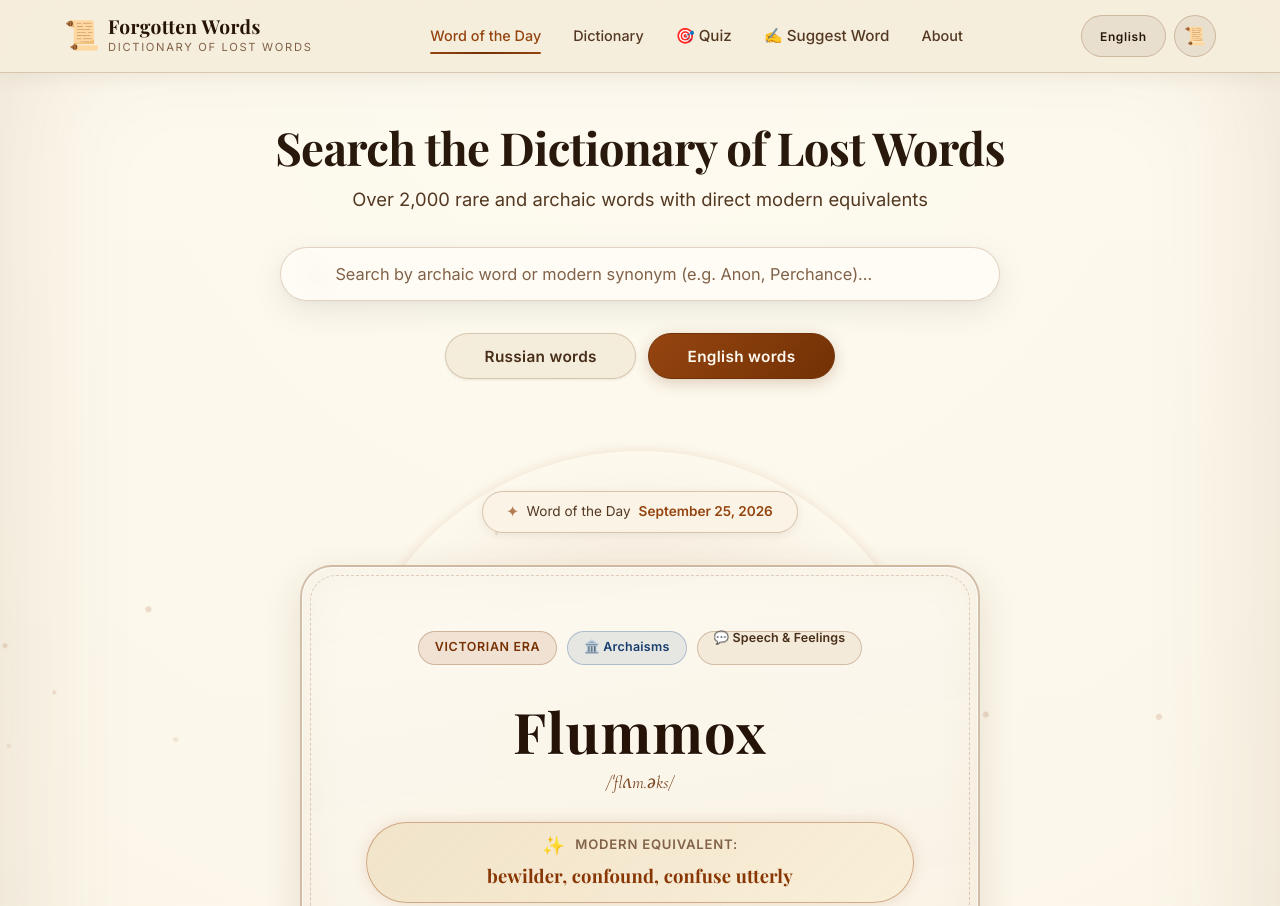
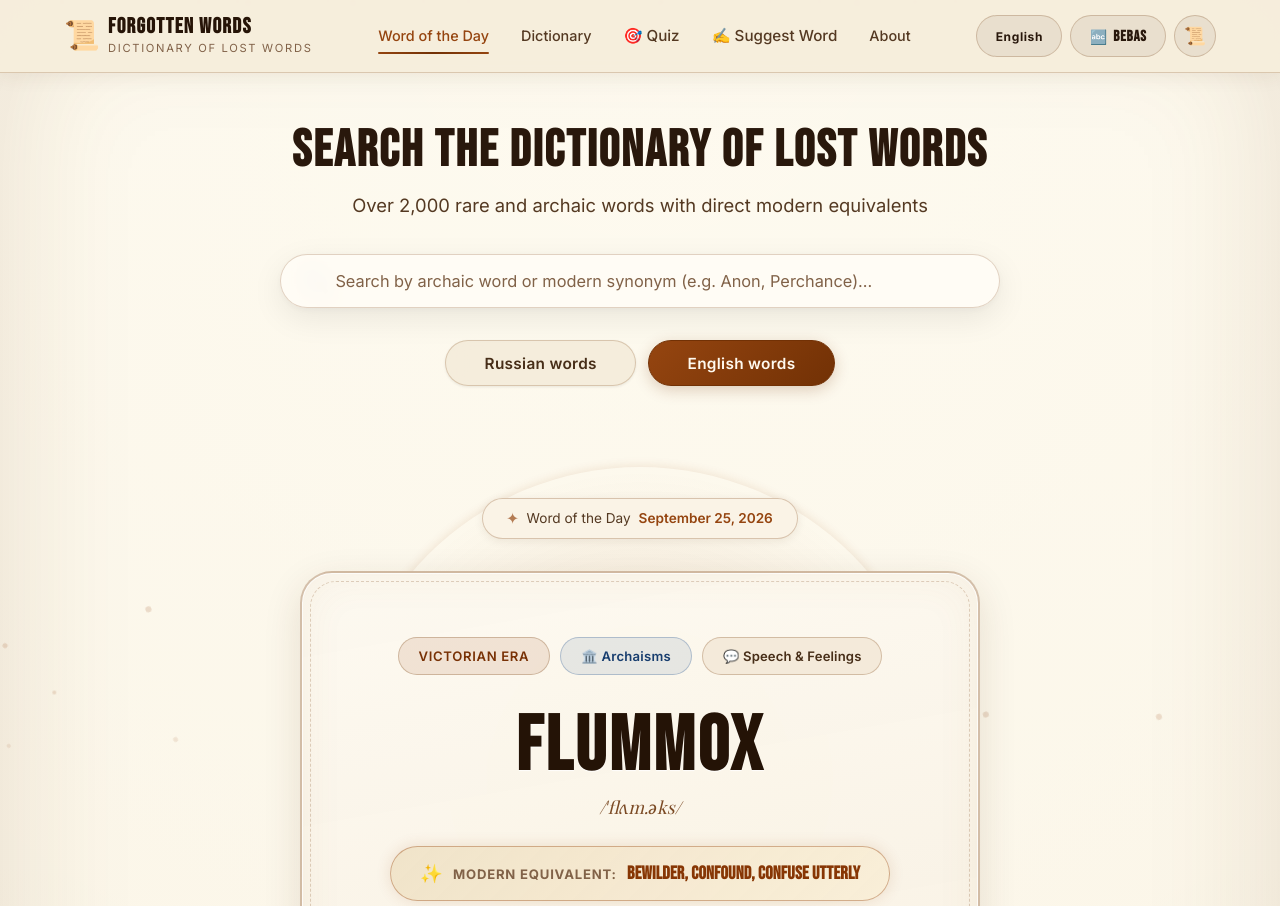
Before and after one commit to faktplanet2-spec/words, a plain HTML site: page index.html in a window 1280 px wide. Shown: the top 906 px of the page. Drawn offline with nearby package versions, Linux system fonts and the light colour scheme; a web font is replaced by a local one.

Commit message:
Fix badge text overflow and add Bebas Neue font with dynamic font switcher

```diff
--- a/app.js
+++ b/app.js
@@ -11,6 +11,7 @@
     // === State ===
     let currentLang = 'en';           // UI language ('en' default, or 'ru')
     let currentTheme = 'sepia';       // 'sepia' (Papyrus default) or 'dark'
+    let currentFont = 'bebas';        // 'bebas' (Bebas Neue default) or 'serif'
     let filterLang = 'en';            // Active language tab: 'en' default
     let filterType = 'all';            // 'all', 'archaism', 'historicism'
     let filterCategory = 'all';        // 'all', 'clothing', 'professions', etc.
@@ -36,6 +37,8 @@
         themeIcon: $('themeIcon'),
         langToggle: $('langToggle'),
         langLabel: $('langLabel'),
+        fontToggle: $('fontToggle'),
+        fontLabel: $('fontLabel'),
         mobileMenuBtn: $('mobileMenuBtn'),
         nav: $('nav'),
         header: $('header'),
@@ -134,6 +137,8 @@
     function loadPreferences() {
         const savedTheme = localStorage.getItem('fw-theme');
         const savedLang = localStorage.getItem('fw-lang');
+        const savedFont = localStorage.getItem('fw-font');
+
         if (savedTheme && ['dark', 'sepia'].includes(savedTheme)) {
             currentTheme = savedTheme;
         } else {
@@ -146,7 +151,14 @@
             currentLang = 'en'; // English default
             filterLang = 'en';
         }
+        if (savedFont && ['bebas', 'serif'].includes(savedFont)) {
+            currentFont = savedFont;
+        } else {
+            currentFont = 'bebas'; // Bebas Neue default
+        }
+
         applyTheme(currentTheme);
+        applyFont(currentFont);
         els.langLabel.textContent = currentLang === 'ru' ? 'Русский' : 'English';
         $$('.lang-tab').forEach(t => t.classList.toggle('active', t.dataset.lang === filterLang));
     }
@@ -154,6 +166,31 @@
     function savePreferences() {
         localStorage.setItem('fw-theme', currentTheme);
         localStorage.setItem('fw-lang', currentLang);
+        localStorage.setItem('fw-font', currentFont);
+    }
+
+    // === Dynamic Font Switching (Bebas Neue <-> Classic Serif) ===
+    function applyFont(font) {
+        if (font !== 'serif') font = 'bebas';
+        document.documentElement.setAttribute('data-font', font);
+        currentFont = font;
+        if (els.fontLabel) {
+            els.fontLabel.textContent = font === 'bebas' ? 'Bebas' : 'Serif';
+        }
+        if (els.fontToggle) {
+            els.fontToggle.title = currentLang === 'ru'
+                ? (font === 'bebas' ? 'Шрифт: Bebas Neue (нажмите для Serif)' : 'Шрифт: Классический Serif (нажмите для Bebas Neue)')
+                : (font === 'bebas' ? 'Font: Bebas Neue (click for Serif)' : 'Font: Classic Serif (click for Bebas Neue)');
+        }
+    }
+
+    function toggleFont() {
+        const newFont = currentFont === 'bebas' ? 'serif' : 'bebas';
+        applyFont(newFont);
+        savePreferences();
+        showToast(currentLang === 'ru'
+            ? (newFont === 'bebas' ? '🔤 Шрифт: Bebas Neue' : '🔤 Шрифт: Классический Serif')
+            : (newFont === 'bebas' ? '🔤 Font: Bebas Neue' : '🔤 Font: Classic Serif'));
     }
 
     // === Two-State Theme Toggle (Sepia <-> Dark) ===
@@ -368,7 +405,7 @@
         const catInfo = THEMATIC_CATEGORIES[w.category];
         if (catInfo) {
             els.wodCategory.textContent = catInfo[currentLang];
-            els.wodCategory.style.display = 'inline-block';
+            els.wodCategory.style.display = 'inline-flex';
         } else {
             els.wodCategory.style.display = 'none';
         }
@@ -988,8 +1025,11 @@
 
     // === Event Bindings ===
     function bindEvents() {
-        // Theme cycle (dark -> sepia -> light)
+        // Theme cycle (dark -> sepia)
         els.themeToggle.addEventListener('click', cycleTheme);
+
+        // Font toggle (Bebas Neue <-> Serif)
+        if (els.fontToggle) els.fontToggle.addEventListener('click', toggleFont);
 
         // Language toggle (UI)
         els.langToggle.addEventListener('click', toggleLang);
--- a/index.html
+++ b/index.html
@@ -1,5 +1,5 @@
 <!DOCTYPE html>
-<html lang="en" data-theme="sepia">
+<html lang="en" data-theme="sepia" data-font="bebas">
 <head>
     <meta charset="UTF-8">
     <meta name="viewport" content="width=device-width, initial-scale=1.0">
@@ -7,7 +7,7 @@
     <meta name="description" content="Interactive dictionary of forgotten, archaic and obsolete words from literature. Modern synonyms, archaisms and historicisms, and educational quizzes.">
     <link rel="preconnect" href="https://fonts.googleapis.com">
     <link rel="preconnect" href="https://fonts.gstatic.com" crossorigin>
-    <link href="https://fonts.googleapis.com/css2?family=Cormorant+Garamond:ital,wght@0,400;0,500;0,600;0,700;1,400;1,500&family=Inter:wght@300;400;500;600&family=Playfair+Display:ital,wght@0,400;0,700;1,400&family=UnifrakturMaguntia&family=Marcellus&display=swap" rel="stylesheet">
+    <link href="https://fonts.googleapis.com/css2?family=Bebas+Neue&family=Cormorant+Garamond:ital,wght@0,400;0,500;0,600;0,700;1,400;1,500&family=Inter:wght@300;400;500;600;700&family=Playfair+Display:ital,wght@0,400;0,700;1,400&family=Marcellus&display=swap" rel="stylesheet">
     <link rel="stylesheet" href="style.css">
 </head>
 <body>
@@ -34,6 +34,10 @@
             <div class="header-actions">
                 <button class="lang-toggle" id="langToggle" title="Switch language / Сменить язык">
                     <span class="lang-label" id="langLabel">English</span>
+                </button>
+                <button class="font-toggle" id="fontToggle" title="Font: Bebas Neue / Serif">
+                    <span class="font-icon" id="fontIcon">🔤</span>
+                    <span class="font-label" id="fontLabel">Bebas</span>
                 </button>
                 <button class="theme-toggle" id="themeToggle" title="Theme: Vintage Papyrus / Dark">
                     <span class="theme-icon" id="themeIcon">📜</span>
--- a/style.css
+++ b/style.css
@@ -5,9 +5,10 @@
 /* === CSS Variables / Design Tokens === */
 :root {
     /* Typography */
-    --font-display: 'Playfair Display', 'Cormorant Garamond', Georgia, serif;
+    --font-bebas: 'Bebas Neue', Impact, 'Arial Narrow', sans-serif;
+    --font-serif: 'Playfair Display', 'Cormorant Garamond', Georgia, serif;
+    --font-display: var(--font-bebas); /* Bebas Neue by default */
     --font-body: 'Inter', -apple-system, BlinkMacSystemFont, 'Segoe UI', sans-serif;
-    --font-serif: 'Cormorant Garamond', Georgia, serif;
 
     /* Spacing */
     --space-xs: 0.25rem;
@@ -36,6 +37,51 @@
     --shadow-md: 0 4px 12px rgba(0,0,0,0.1);
     --shadow-lg: 0 8px 30px rgba(0,0,0,0.12);
     --shadow-xl: 0 16px 50px rgba(0,0,0,0.16);
+}
+
+/* === Font Family Switching System === */
+[data-font="bebas"] {
+    --font-display: 'Bebas Neue', Impact, 'Arial Narrow', sans-serif;
+}
+
+[data-font="serif"] {
+    --font-display: 'Playfair Display', 'Cormorant Garamond', Georgia, serif;
+}
+
+[data-font="bebas"] .logo-title {
+    letter-spacing: 0.06em;
+    font-size: 1.35rem;
+}
+
+[data-font="bebas"] .word-main {
+    letter-spacing: 0.04em;
+    font-size: clamp(3.2rem, 7vw, 4.8rem);
+    line-height: 1.05;
+}
+
+[data-font="bebas"] .section-title {
+    letter-spacing: 0.05em;
+    font-size: 2.8rem;
+}
+
+[data-font="bebas"] .hero-search-headline {
+    letter-spacing: 0.04em;
+    font-size: clamp(2rem, 4.8vw, 3.2rem);
+}
+
+[data-font="bebas"] .word-card-title {
+    letter-spacing: 0.04em;
+    font-size: 1.55rem;
+}
+
+[data-font="bebas"] .modal-word-header .word-main {
+    letter-spacing: 0.04em;
+    font-size: 2.8rem;
+}
+
+[data-font="bebas"] .stat-number {
+    letter-spacing: 0.03em;
+    font-size: 2.3rem;
 }
 
 /* === Dark Theme (Default) === */
@@ -316,11 +362,36 @@ body {
     font-weight: 600;
 }
 
+.font-toggle {
+    height: 42px;
+    padding: 0 1.15rem;
+    border: 1px solid var(--border-color);
+    border-radius: var(--radius-full);
+    background: var(--bg-input);
+    cursor: pointer;
+    display: inline-flex;
+    align-items: center;
+    justify-content: center;
+    gap: 6px;
+    transition: all var(--transition-fast);
+    color: var(--text-primary);
+    font-family: var(--font-body);
+    font-size: 0.88rem;
+    font-weight: 600;
+}
+
 .theme-toggle:hover,
-.lang-toggle:hover {
+.lang-toggle:hover,
+.font-toggle:hover {
     border-color: var(--accent);
     background: var(--accent-glow);
     transform: translateY(-1px);
+}
+
+.font-label {
+    font-family: var(--font-display);
+    font-size: 0.95rem;
+    letter-spacing: 0.05em;
 }
 
 .theme-icon {
@@ -1568,20 +1639,24 @@ body {
 .word-era-badge,
 .word-type-badge,
 .word-category-badge {
-    display: inline-flex;
+    display: inline-flex !important;
     align-items: center;
     justify-content: center;
-    gap: 6px;
-    height: 34px;
-    padding: 0 1rem;
-    font-size: 0.78rem;
+    gap: 7px;
+    min-height: 38px;
+    height: auto;
+    padding: 0.35rem 1.25rem;
+    font-size: 0.82rem;
     font-weight: 600;
-    line-height: 1;
+    line-height: 1.25;
     border-radius: 9999px;
     border: 1px solid var(--border-color);
     box-sizing: border-box;
     margin: 0;
     vertical-align: middle;
+    white-space: nowrap;
+    overflow: hidden;
+    text-overflow: ellipsis;
     transition: all var(--transition-fast);
 }
 
```
Also changed, not shown: 1 other file.
